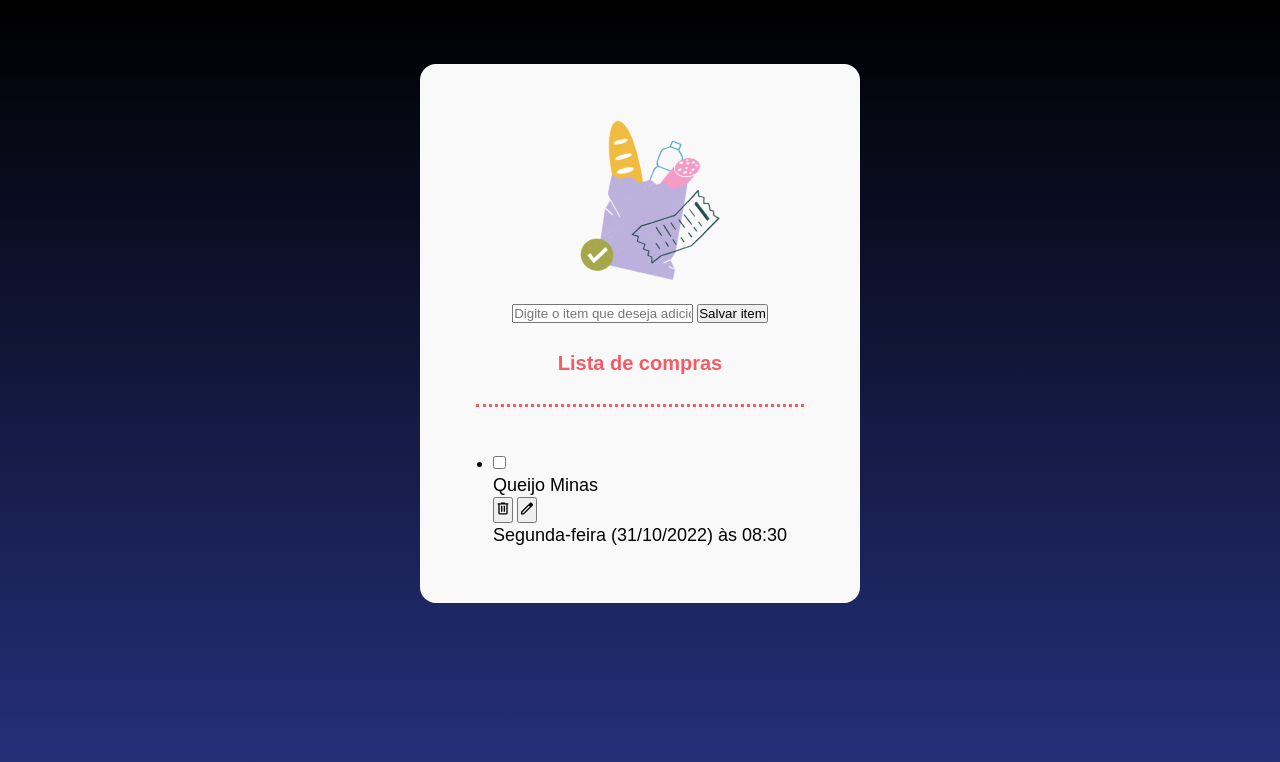
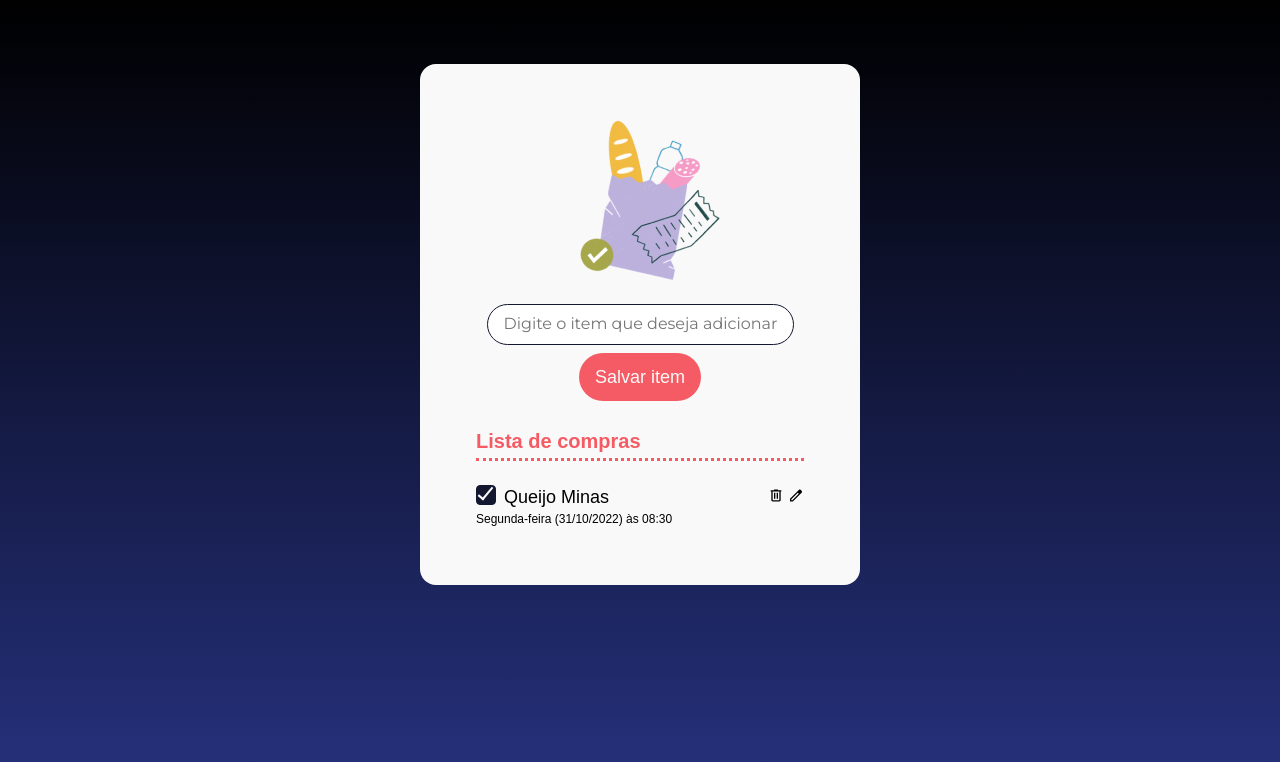
Before and after one commit to Cr0l3y/listabuy, a plain HTML site: page index.html in a window 1280 px wide. Drawn offline with Linux system fonts and the light colour scheme; a web font is replaced by a local one.

Commit message:
adjbutton

```diff
--- a/index.html
+++ b/index.html
@@ -16,28 +16,33 @@
     <main>
         <img src="/img/bag.png" alt="sacola de compras">
         <form action="">
-            <input type="text" placeholder="Digite o item que deseja adicionar">
-            <button>Salvar item</button>
+            <input id="input-item" type="text" placeholder="Digite o item que deseja adicionar">
+            <button id="adicionar-botao" >Salvar item</button>
         </form>
-        <h2>Lista de compras</h2>
-        <hr />
         <ul>
+            <h2>Lista de compras</h2>
+            <hr />
             <li>
-                <div>
-                    <div>
-                        <input type="checkbox">
+                <div class="item-lista-container">
+                    <div class="container-nome-compra" >
+                        <div class="checkbox-container">
+                            <label for="checkbox-1">
+                                <input type="checkbox" class="checkbox-input" id="checkbox-1">
+                                <div class="checkbox-customizado checked"></div>
+                            </label>
+                        </div>
                         <p>Queijo Minas</p>
                     </div>
                     <div>
-                        <button>
+                        <button class="botao-acao" >
                             <img src="/img/delete.svg" alt="deletar">
                         </button>
-                        <button>
+                        <button class="botao-acao">
                             <img src="/img/edit.svg" alt="editar">
                         </button>
                     </div>
                 </div>
-                <p>Segunda-feira (31/10/2022) às 08:30</p>
+                <p class="item-lista-texto">Segunda-feira (31/10/2022) às 08:30</p>
             </li>
         </ul>
     </main>
--- a/style/listacompra.css
+++ b/style/listacompra.css
@@ -30,3 +30,110 @@ p{
     line-height: 24px;
     text-align: left;
 }
+
+
+#input-item{
+    padding: 12px 16px;
+    display: block;
+    border-radius: 24px;
+    border: 1px solid var(--preto);
+    width: 307px;
+}
+
+/* modando dentro do campo de digitação */
+#input-item::placeholder{
+    font-family: "Montserrat", sans-serif;
+    font-size: 16px;
+    line-height: 19px;
+}
+
+
+
+#adicionar-botao{
+    text-align: center;
+    padding: 12px 16px;
+    border-radius: 24px;
+    background-color: var(--cor-primaria);
+    color: var(--neutro);
+    font-family: var(--fonte-texto);
+    font-size: 18px;
+    line-height: 24px;
+    border: none;
+}
+
+
+
+
+form{
+    display: flex;
+    flex-direction: column;
+    align-items: center;
+    gap: 8px;
+}
+
+
+
+.item-lista-container{
+    display: flex;
+    align-items: center;
+    justify-content: space-between;
+}
+
+.container-nome-compra{
+    display: flex;
+}
+
+
+ul{
+    list-style-type: none;
+    width: 100%;
+}
+
+.item-lista-texto{
+    font-size: 12px;
+    line-height: 20px;
+}
+
+
+
+
+
+.checkbox-input{
+    display: none;
+}
+
+
+
+.checkbox-customizado{
+    width: 20px;
+    height: 20px;
+    background-color: var(--neutro);
+    border: 1px solid var(--preto);
+    cursor: pointer;
+    border-radius: 4px;
+    margin-right: 8px;
+}
+
+
+.checked{
+    background-color: var(--preto);
+    position: relative;
+}
+
+.checked::after{
+    content: "";
+    position: absolute;
+    left: 30%;
+    top: -10%;
+    width: 5px;
+    height: 14px;
+    border-top: 2px solid var(--neutro);
+    border-left: 2px solid var(--neutro);
+    transform: rotate(-140deg);
+}
+
+
+.botao-acao{
+    background-color: transparent;
+    border: none;
+}
```
